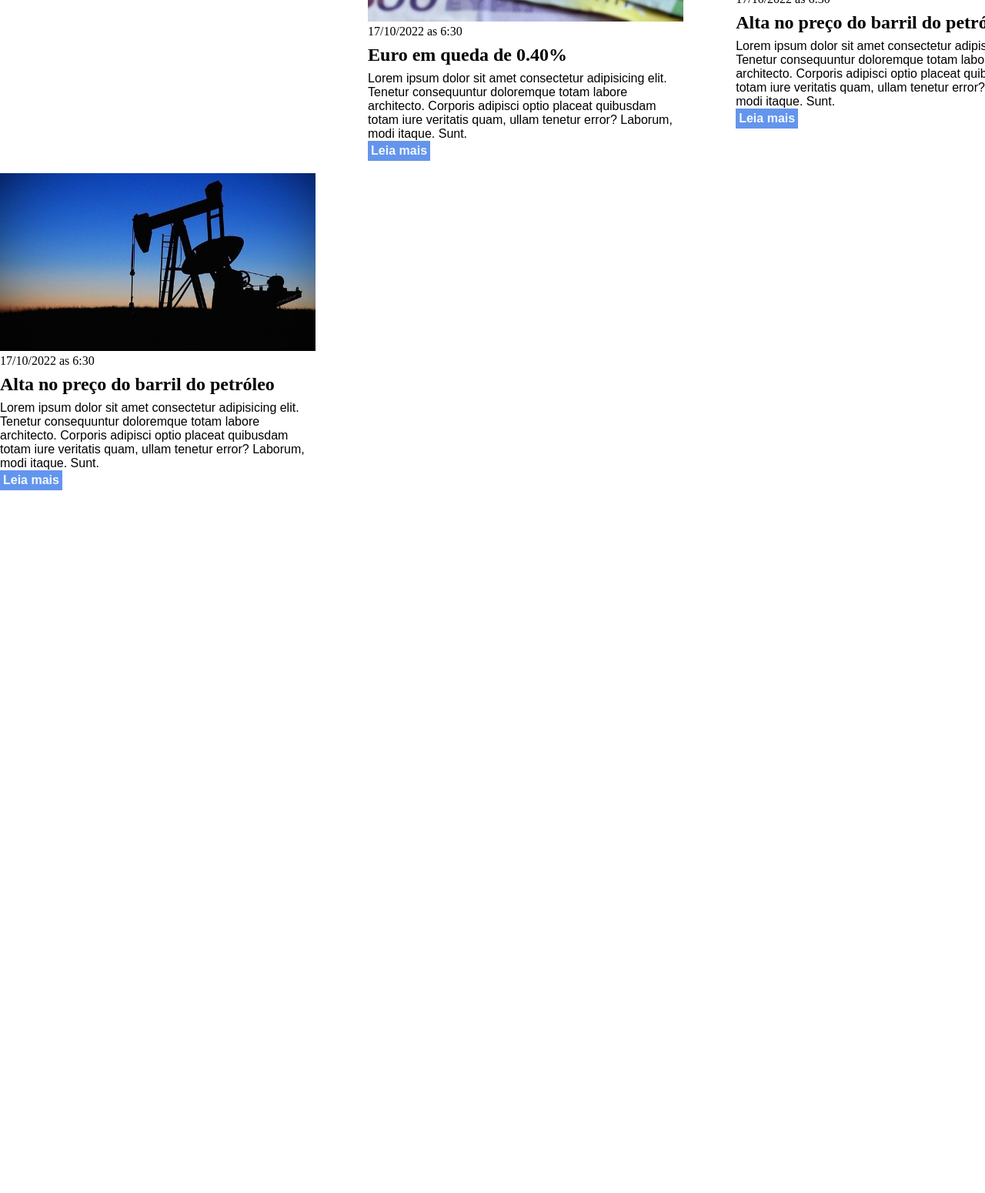
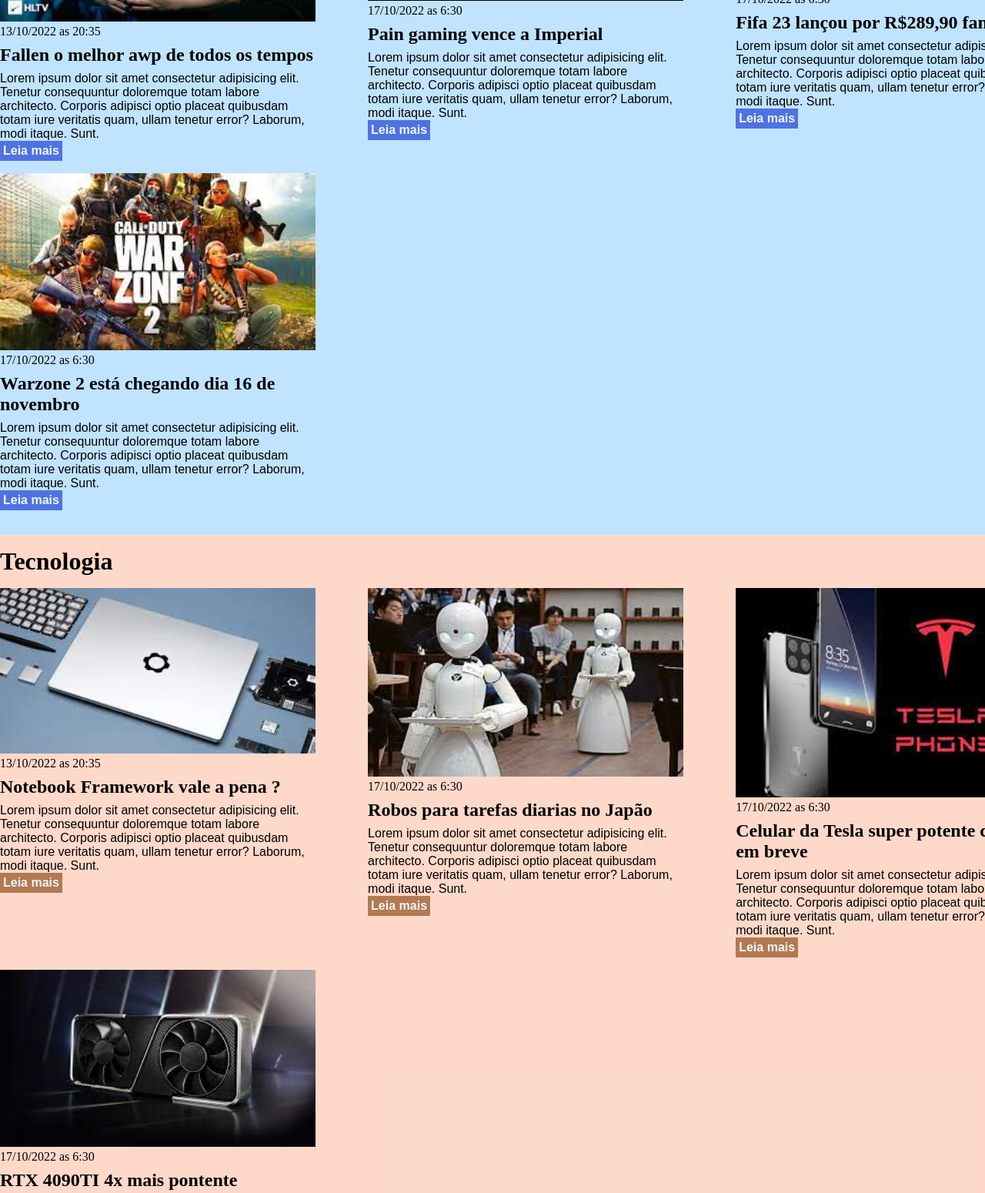
Before and after one commit to RobertoValentim17/curso_ebac_frontend, a plain HTML site: page index.html in a window 1280 px wide. Shown: the part 2435-3985 px from the top of the page at 77% size. Before the commit the page ends 3104 px from the top, so only its background shows below. Drawn offline with Linux system fonts and the light colour scheme.

Commit message:
dasdsada

```diff
--- a/index.html
+++ b/index.html
@@ -20,10 +20,10 @@
                 <a href="#esportes" title="Ir para página de esportes">Esportes</a>
             </li>
             <li>
-                <a href="#esports" title="Ir para páginas de economia">E-Sports</a>
+                <a href="#e-sports" title="Ir para páginas de economia">E-Sports</a>
             </li>
             <li>
-                <a href="#musica" title="Ir para páginas de economia">Música</a>
+                <a href="#tecnologia" title="Ir para páginas de economia">Música</a>
             </li>
         </nav>
     </div>
@@ -137,51 +137,106 @@
             </div>
         </div>
     </section>
-    <section id="esports">
+    <section id="e-sports">
         <div class="container">
             <h2>
-                Economia
+                E-Sports
             </h2>
             <div class="articles">
                 <article>
-                    <img src="./Midia/transferir.jpg"
-                <header>
+                    <img src="./Midia/transferir.jpg">
+                    <header>
                         <time class="creation-date">13/10/2022 as 20:35</time>
-                </header>
-                    <h3>Dólar em alta de 0.50%</h3>
+                    </header>
+                    <h3>Fallen o melhor awp de todos os tempos</h3>
+                    <p>
+                        Lorem ipsum dolor sit amet consectetur adipisicing elit. Tenetur consequuntur doloremque totam labore architecto. Corporis adipisci optio placeat quibusdam totam iure veritatis quam, ullam tenetur error? Laborum, modi itaque. Sunt.
+                    </p>
+                    </p>
+                        <a href="#" title="Leia a notícia completa" >Leia mais</a>
+                </article>
+                <article>
+                    <img src="./Midia/8f308836161687.57113999ac8f8.png">
+                    <header>
+                        <time class="creation-date">17/10/2022 as 6:30</time>
+                    </header>
+                    <h3>Pain gaming vence a Imperial</h3>
                     <p>
                         Lorem ipsum dolor sit amet consectetur adipisicing elit. Tenetur consequuntur doloremque totam labore architecto. Corporis adipisci optio placeat quibusdam totam iure veritatis quam, ullam tenetur error? Laborum, modi itaque. Sunt.
                     </p>
                     <a href="#" title="Leia a notícias completa">Leia mais</a>
                 </article>
                 <article>
-                    <img src="./Midia/euro.jpg">
+                    <img src="./Midia/transferir (2).jpg">
                     <header>
                         <time class="creation-date">17/10/2022 as 6:30</time>
                     </header>
-                    <h3>Euro em queda de 0.40%</h3>
+                    <h3>Fifa 23 lançou por R$289,90 fans morre</h3>
                     <p>
                         Lorem ipsum dolor sit amet consectetur adipisicing elit. Tenetur consequuntur doloremque totam labore architecto. Corporis adipisci optio placeat quibusdam totam iure veritatis quam, ullam tenetur error? Laborum, modi itaque. Sunt.
                     </p>
                     <a href="#" title="Leia a notícias completa">Leia mais</a>
                 </article>
                 <article>
-                    <img src="./Midia/petroleo.jpg">
+                    <img src="./Midia/transferir (3).jpg">
                     <header>
                         <time class="creation-date">17/10/2022 as 6:30</time>
                     </header>
-                    <h3>Alta no preço do barril do petróleo</h3>
+                    <h3>Warzone 2 está chegando dia 16 de novembro</h3>
+                    <p>
+                        Lorem ipsum dolor sit amet consectetur adipisicing elit. Tenetur consequuntur doloremque totam labore architecto. Corporis adipisci optio placeat quibusdam totam iure veritatis quam, ullam tenetur error? Laborum, modi itaque. Sunt.
+                    </p>
+                    <a href="#" title="Leia a notícias completa">Leia mais</a>
+                </article>
+            </div>
+        </div>
+    </section>
+    <section id="tecnologia">
+        <div class="container">
+            <h2>
+                Tecnologia
+            </h2>
+            <div class="articles">
+                <article>
+                    <img src="./Midia/transferir (4).jpg">
+                    <header>
+                        <time class="creation-date">13/10/2022 as 20:35</time>
+                    </header>
+                    <h3>Notebook Framework vale a pena ?</h3>
+                    <p>
+                        Lorem ipsum dolor sit amet consectetur adipisicing elit. Tenetur consequuntur doloremque totam labore architecto. Corporis adipisci optio placeat quibusdam totam iure veritatis quam, ullam tenetur error? Laborum, modi itaque. Sunt.
+                    </p>
+                    </p>
+                        <a href="#" title="Leia a notícia completa" >Leia mais</a>
+                </article>
+                <article>
+                    <img src="./Midia/images.jpg">
+                    <header>
+                        <time class="creation-date">17/10/2022 as 6:30</time>
+                    </header>
+                    <h3>Robos para tarefas diarias no Japão</h3>
                     <p>
                         Lorem ipsum dolor sit amet consectetur adipisicing elit. Tenetur consequuntur doloremque totam labore architecto. Corporis adipisci optio placeat quibusdam totam iure veritatis quam, ullam tenetur error? Laborum, modi itaque. Sunt.
                     </p>
                     <a href="#" title="Leia a notícias completa">Leia mais</a>
                 </article>
                 <article>
-                    <img src="./Midia/petroleo.jpg">
+                    <img src="./Midia/transferir (5).jpg">
                     <header>
                         <time class="creation-date">17/10/2022 as 6:30</time>
                     </header>
-                    <h3>Alta no preço do barril do petróleo</h3>
+                    <h3>Celular da Tesla super potente chegara em breve</h3>
+                    <p>
+                        Lorem ipsum dolor sit amet consectetur adipisicing elit. Tenetur consequuntur doloremque totam labore architecto. Corporis adipisci optio placeat quibusdam totam iure veritatis quam, ullam tenetur error? Laborum, modi itaque. Sunt.
+                    </p>
+                    <a href="#" title="Leia a notícias completa">Leia mais</a>
+                </article>
+                <article>
+                    <img src="./Midia/transferir (6).jpg">
+                    <header>
+                        <time class="creation-date">17/10/2022 as 6:30</time>
+                    </header>
+                    <h3>RTX 4090TI 4x mais pontente</h3>
                     <p>
                         Lorem ipsum dolor sit amet consectetur adipisicing elit. Tenetur consequuntur doloremque totam labore architecto. Corporis adipisci optio placeat quibusdam totam iure veritatis quam, ullam tenetur error? Laborum, modi itaque. Sunt.
                     </p>
--- a/mainindex.css
+++ b/mainindex.css
@@ -108,3 +108,19 @@ section h2 {
 #esportes .articles article a {
     background-color: darkgreen ;
 }
+
+#e-sports {
+    background-color: rgba(0, 140, 255, 0.247);
+}
+
+#e-sports .articles article a {
+    background-color: rgba(9, 45, 209, 0.616) ;
+}
+
+#tecnologia {
+    background-color: rgba(247, 76, 9, 0.212);
+}
+
+#tecnologia .articles article a {
+    background-color: rgba(134, 63, 8, 0.616) ;
+}
```
Also changed, not shown: Midia/8f308836161687.57113999ac8f8.png (added), Midia/images.jpg (added), Midia/transferir (1).jpg (added), Midia/transferir (2).jpg (added), Midia/transferir (3).jpg (added), Midia/transferir (4).jpg (added), Midia/transferir (5).jpg (added), Midia/transferir (6).jpg (added), Midia/transferir.jpg (added).
